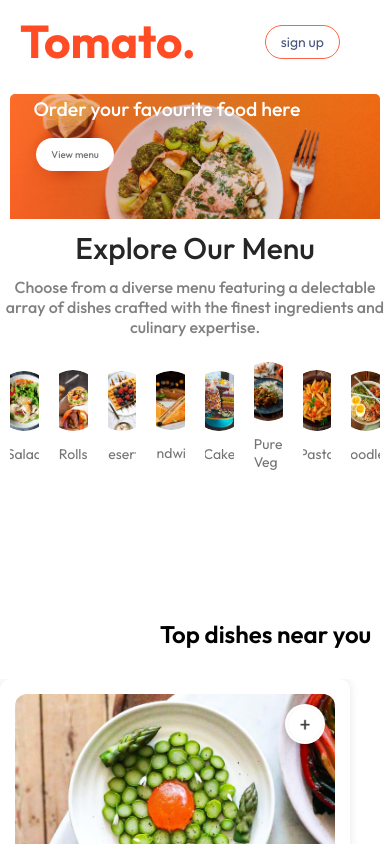
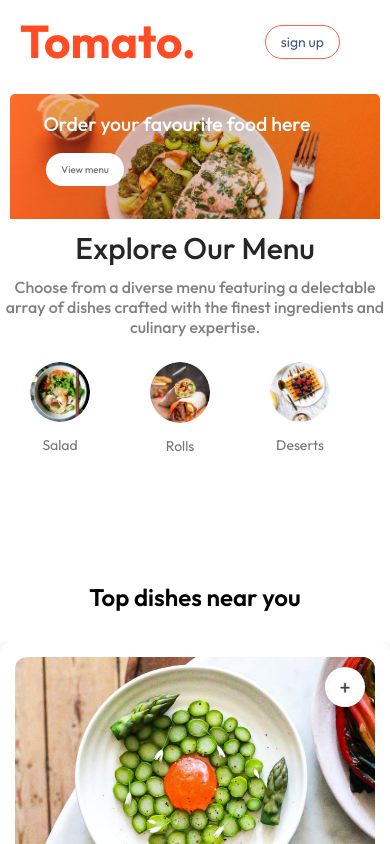
Before and after one commit to kmstorm/FoodDeli, a React (Vite) app: page / in a window 390 px wide. Shown: the top 844 px of the page. Built offline with nearby package versions, Linux system fonts and the light colour scheme.

Commit message:
FE-reponsive

```diff
--- a/src/components/ExploreMenu/Explore.css
+++ b/src/components/ExploreMenu/Explore.css
@@ -25,18 +25,19 @@
     align-items: center;
     justify-content: space-between;
     gap: 30px;
-    max-width: 100;
+    max-width: 100%;
     overflow-x: auto;
     overflow-y: hidden;
     padding: 0 20px;
+    scroll-behavior: smooth;
 }
 
 .explore-menu-list::-webkit-scrollbar {
-    height: 10px;
+    height: 6px;
 }
 
 .explore-menu-list::-webkit-scrollbar-track {
-    background: #f1f1f1;
+    background: #f9f9f9;
 }
 
 .explore-menu-list::-webkit-scrollbar-thumb {
@@ -52,7 +53,8 @@
     display: flex;
     flex-direction: column;
     align-items: center;
-    width: 7.5vw;
+    min-width: 120px;
+    flex-shrink: 0;
 }
 
 .explore-menu-list-item img{
@@ -80,7 +82,7 @@
 .explore .active {
     border: 0.2px solid tomato;
     border-radius: 50px;
-    padding: 2px;
+    padding: 3px;
     background-color: tomato;
     color: white;
 }
@@ -106,7 +108,7 @@
     }
 
     .explore-menu-list::-webkit-scrollbar {
-        height: 8px;
+        height: 5px;
     }
 
     .explore-menu-list-item img{
@@ -122,3 +124,9 @@
         margin: 60px 0px;
     }
 }
+
+@media (max-width: 768px) {
+    .explore-menu-list-item {
+        min-width: 100px;
+    }
+}
--- a/src/components/FoodDisplay/FoodDisplay.css
+++ b/src/components/FoodDisplay/FoodDisplay.css
@@ -1,5 +1,5 @@
 .food-display {
-    margin-top: 20px;
+    margin-top: 0px;
 }
 
 .food-display h2 {
@@ -16,3 +16,10 @@
     margin-top: 30px;
     row-gap: 30px;
 }
+
+@media (max-width: 768px) {
+    .food-display h2 {
+        margin-left: 0;
+        text-align: center;
+    }
+}
--- a/src/components/FoodItem/FoodItem.css
+++ b/src/components/FoodItem/FoodItem.css
@@ -7,8 +7,6 @@
     border-radius: 10px;
     box-shadow: 0 0 10px 0 rgba(0, 0, 0, 0.1);
     position: relative;
-    width: 350px;
-    /* Giới hạn chiều rộng tối đa */
 }
 
 .food-item-img-container {
--- a/src/components/Footer/Footer.css
+++ b/src/components/Footer/Footer.css
@@ -48,3 +48,13 @@
   margin: 20px 0;
   background-color: border: none;
 }
+@media (max-width:750px) {
+  .footer-content {
+    display: flex;
+    flex-direction: column;
+    gap: 35px;
+  }
+  .footer-copyright {
+    text-align: center;
+  }
+}
--- a/src/components/Header/Header.css
+++ b/src/components/Header/Header.css
@@ -60,18 +60,32 @@
 }
 
 @media (max-width:900px) {
+    .header {
+        background-size: 100%;
+        margin: 30px 115px;
+        margin-left: 12%;
+    }
     .header-contents h2 {
-        font-size: 5.5vw;
+        font-size: 4.5vw;
     }
     .header-contents p {
-        font-size: 1.8vw;
+        display: none;
     }
     .header-contents button {
-        font-size: 1.9vw;
+        font-size: 1.7vw;
     }
 }
 
 @media (max-width:750px) {
+    .header {
+        background-size: 100%;
+
+    }
+    .header-contents {
+        max-width: 90%;
+        gap: 2vw;
+        margin: 10px;
+    }
     .header-contents h2 {
         font-size: 6vw;
     }
--- a/src/components/Navbar/Navbar.jsx
+++ b/src/components/Navbar/Navbar.jsx
@@ -1,16 +1,17 @@
 import React, { useState } from 'react'
 import './Navbar.css'
-import {assets} from '../../assets/assets'
+import { assets } from '../../assets/assets'
+import { Link } from 'react-router-dom'
 export const Navbar = () => {
     const [menu, setMenu] = useState("Home")
   return (
     <div className="navbar">
         <img src={assets.logo} alt="" />
         <ul className="navbar-menu">
-            <li onClick={() => setMenu("Home")} className={menu==="Home"?"active":""}>Home</li>
-            <li onClick={() => setMenu("Menu")} className={menu==="Menu"?"active":""}>Menu</li>
-            <li onClick={() => setMenu("Mobile-app")} className={menu==="Mobile-app"?"active":""}>Mobile-app</li>
-            <li onClick={() => setMenu("Contact-us")} className={menu==="Contact-us"?"active":""}>Contact Us</li>
+            <Link onClick={() => setMenu("Home")} className={menu==="Home"?"active":""}>Home</Link>
+            <a href='#explore' onClick={() => setMenu("Menu")} className={menu==="Menu"?"active":""}>Menu</a>
+            <a href='#app-download' onClick={() => setMenu("Mobile-app")} className={menu==="Mobile-app"?"active":""}>Mobile-app</a>
+            <a href='#footer' onClick={() => setMenu("Contact-us")} className={menu==="Contact-us"?"active":""}>Contact Us</a>
         </ul>
         <div className="navbar-right">
             <img src={assets.search_icon} alt="" />
--- a/src/index.css
+++ b/src/index.css
@@ -5,6 +5,7 @@
   box-sizing: border-box;
   font-family: 'Outfit';
   overflow-x: hidden;
+  scroll-behavior: smooth;
 }
 
 html,
```
